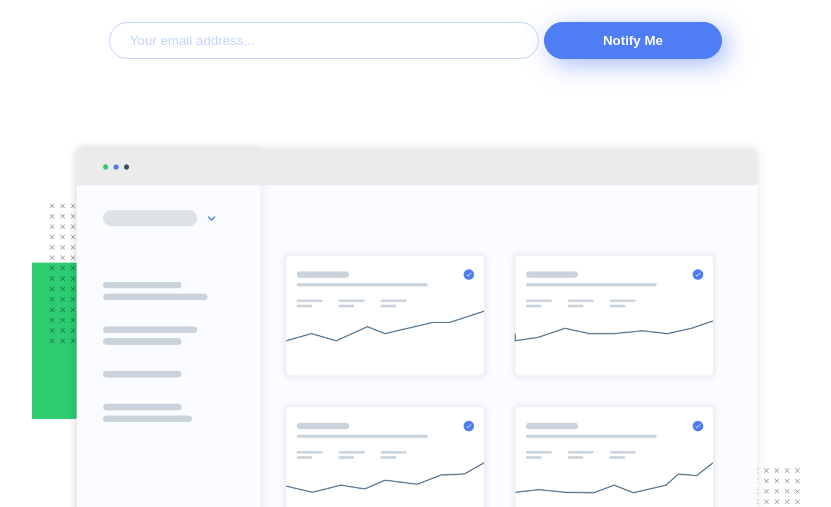
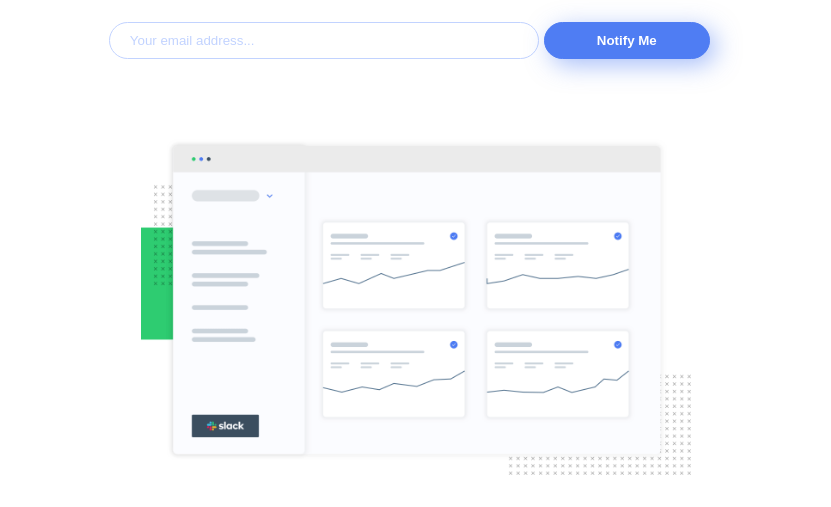
Before and after one commit to joaskr/100-days-challenge, a plain HTML site: page ping-coming-soon-page/index.html in a window 1280 px wide. Shown: the part 189-696 px from the top of the page, without its empty margins (224-1055 px from the left). Drawn offline with nearby package versions, Linux system fonts and the light colour scheme.

Commit message:
Improved responsiveness

```diff
--- a/ping-coming-soon-page/style.css
+++ b/ping-coming-soon-page/style.css
@@ -23,10 +23,11 @@ body {
 }
 main {
   width: 80vw;
-  /* height: 60vh; */
   display: flex;
   flex-direction: column;
   align-items: center;
+  height: 70vh;
+  max-height: 650px;
 }
 main h1 {
   font-weight: 300;
@@ -46,6 +47,8 @@ main h2 {
 }
 .dashboard-img {
   width: 100%;
+  max-height: 60%;
+  object-fit: contain;
 }
 .input-container {
   width: 100%;
@@ -59,6 +62,9 @@ main h2 {
   padding: 10px 20px;
   border-radius: 20px;
   margin-bottom: 8px;
+}
+.wrong {
+  border: 1px solid var(--lightred);
 }
 .mail-input::placeholder {
   color: var(--paleblue);
@@ -137,11 +143,11 @@ a:visited:hover {
   color: var(--gray);
 }
 
-@media only screen and (min-width: 400px) {
+@media only screen and (min-width: 800px) {
   main {
     width: 60vw;
     max-width: 800px;
-    height: 70vh;
+    /* height: 70vh; */
   }
   main h1 {
     font-size: 2.5rem;
@@ -163,7 +169,7 @@ a:visited:hover {
     width: 70%;
   }
   .notify-btn {
-    width: 29%;
+    width: 27%;
   }
   .error-string {
     order: 3;
```
